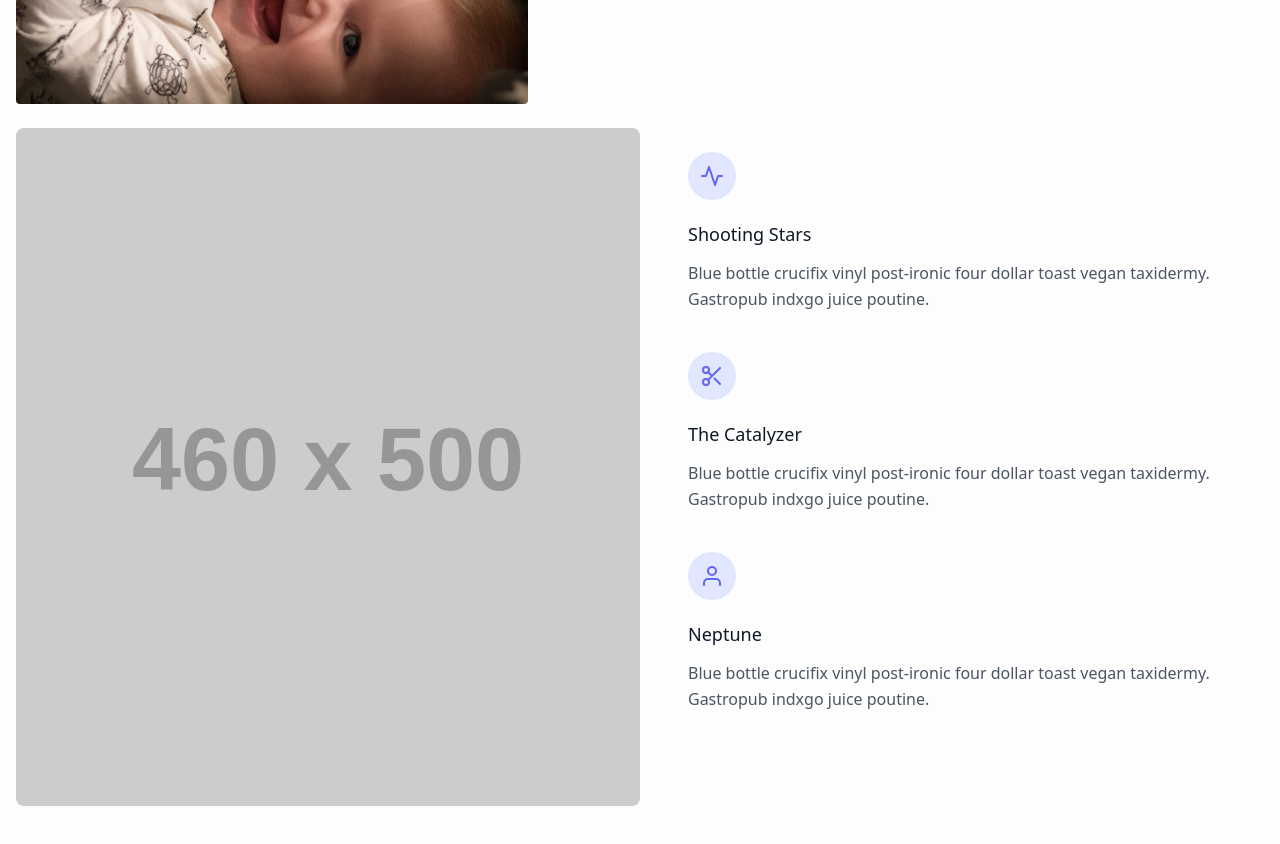
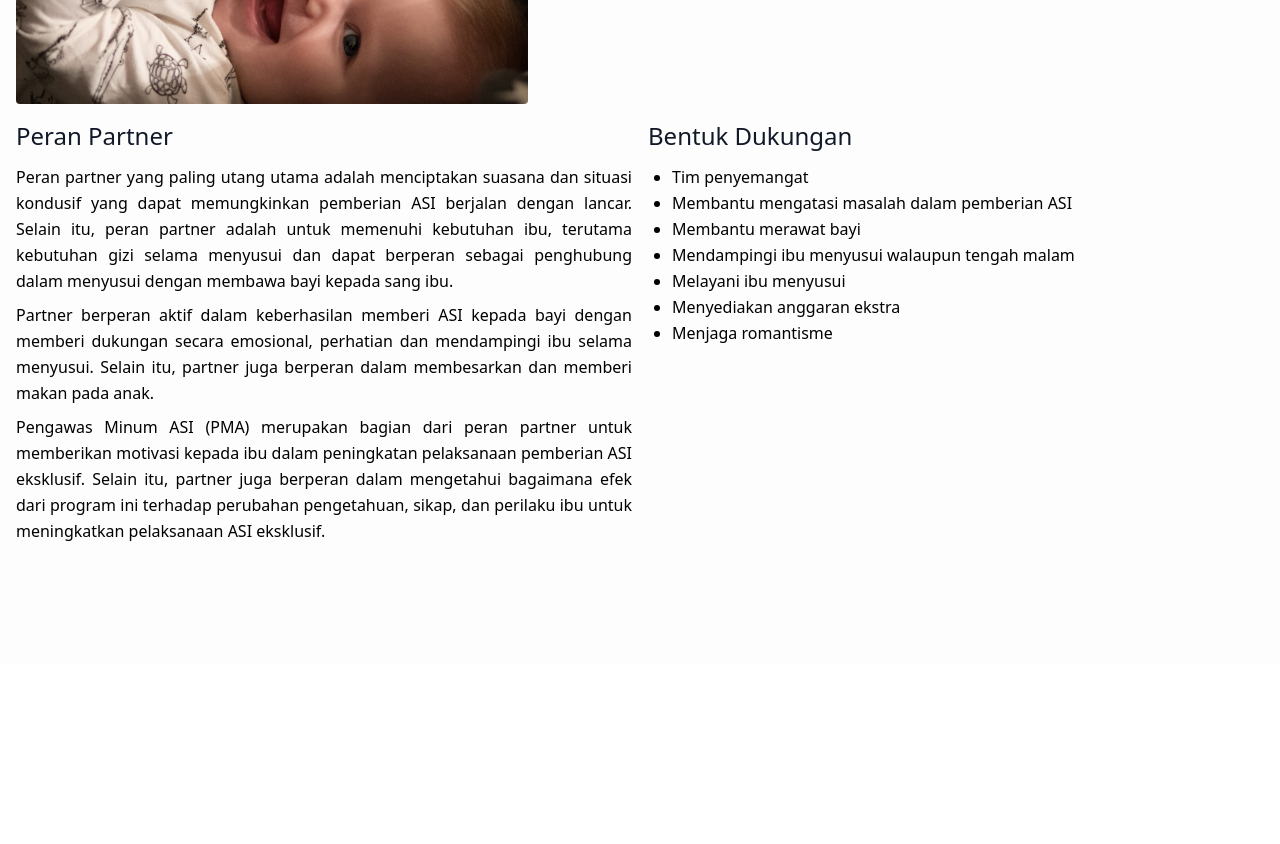
Before and after one commit to TangguhDP/edbusui, a React (Create React App) app: page /edukasi/partner-menyusui in a window 1280 px wide. Shown: the part 760-1604 px from the top of the page. After the commit the page ends 1424 px from the top, so only its background shows below. Built offline with nearby package versions, Linux system fonts and the light colour scheme.

Commit message:
Adding Partner menyusui

```diff
--- /dev/null
+++ b/src/components/TextPartner.js
@@ -0,0 +1,55 @@
+import React from "react";
+
+export default function TextPartner() {
+  return (
+    <div className="grid grid-cols-1 md:grid-cols-2 gap-4 mt-4 mb-6">
+      <div className="flex flex-col lg:items-start items-center w-full">
+        <div className="flex-grow text-justify text-base space-y-2">
+          <h2 className="text-gray-900 text-2xl font-medium mb-3">
+            Peran Partner
+          </h2>
+          <p className="leading-relaxed">
+            Peran partner yang paling utang utama adalah menciptakan suasana dan
+            situasi kondusif yang dapat memungkinkan pemberian ASI berjalan
+            dengan lancar. Selain itu, peran partner adalah untuk memenuhi
+            kebutuhan ibu, terutama kebutuhan gizi selama menyusui dan dapat
+            berperan sebagai penghubung dalam menyusui dengan membawa bayi
+            kepada sang ibu.
+          </p>
+          <p className="leading-relaxed">
+            Partner berperan aktif dalam keberhasilan memberi ASI kepada bayi
+            dengan memberi dukungan secara emosional, perhatian dan mendampingi
+            ibu selama menyusui. Selain itu, partner juga berperan dalam
+            membesarkan dan memberi makan pada anak.
+          </p>
+          <p className="leading-relaxed">
+            Pengawas Minum ASI (PMA) merupakan bagian dari peran partner untuk
+            memberikan motivasi kepada ibu dalam peningkatan pelaksanaan
+            pemberian ASI eksklusif. Selain itu, partner juga berperan dalam
+            mengetahui bagaimana efek dari program ini terhadap perubahan
+            pengetahuan, sikap, dan perilaku ibu untuk meningkatkan pelaksanaan
+            ASI eksklusif.
+          </p>
+        </div>
+      </div>
+      <div className="flex flex-col lg:items-start items-center w-full">
+        <div className="flex-grow text-justify text-base space-y-2">
+          <h2 className="text-gray-900 text-2xl font-medium mb-3">
+            Bentuk Dukungan
+          </h2>
+          <p className="leading-relaxed">
+            <ul className="pl-6 list-disc">
+              <li>Tim penyemangat</li>
+              <li>Membantu mengatasi masalah dalam pemberian ASI</li>
+              <li>Membantu merawat bayi</li>
+              <li>Mendampingi ibu menyusui walaupun tengah malam</li>
+              <li>Melayani ibu menyusui</li>
+              <li>Menyediakan anggaran ekstra</li>
+              <li>Menjaga romantisme</li>
+            </ul>
+          </p>
+        </div>
+      </div>
+    </div>
+  );
+}
--- a/src/pages/Edukasi/Partner.js
+++ b/src/pages/Edukasi/Partner.js
@@ -1,5 +1,6 @@
 import React from "react";
 import Hero from "../../components/Hero";
+import TextPartner from "../../components/TextPartner";
 import Banner from "../../layouts/Banner";
 import { Wrapper } from "../../layouts/Content";
 
@@ -8,95 +9,14 @@
     <>
       <Banner />
       <Wrapper>
-        <Hero img='../images/Partner_Menyusui.png' title="Partner" />
-        <section className="text-gray-600 body-font md:mt-6">
-          <div className="container mx-auto flex flex-wrap">
-            <div className="lg:w-1/2 w-full mb-10 lg:mb-0 rounded-lg overflow-hidden">
-              <img
-                alt="feature"
-                className="object-cover object-center h-full w-full"
-                src="https://dummyimage.com/460x500"
-              />
-            </div>
-            <div className="flex flex-col flex-wrap lg:py-6 -mb-10 lg:w-1/2 lg:pl-12 lg:text-left text-center">
-              <div className="flex flex-col mb-10 lg:items-start items-center">
-                <div className="w-12 h-12 inline-flex items-center justify-center rounded-full bg-indigo-100 text-indigo-500 mb-5">
-                  <svg
-                    fill="none"
-                    stroke="currentColor"
-                    strokeLinecap="round"
-                    strokeLinejoin="round"
-                    strokeWidth={2}
-                    className="w-6 h-6"
-                    viewBox="0 0 24 24"
-                  >
-                    <path d="M22 12h-4l-3 9L9 3l-3 9H2" />
-                  </svg>
-                </div>
-                <div className="flex-grow">
-                  <h2 className="text-gray-900 text-lg title-font font-medium mb-3">
-                    Shooting Stars
-                  </h2>
-                  <p className="leading-relaxed text-base">
-                    Blue bottle crucifix vinyl post-ironic four dollar toast
-                    vegan taxidermy. Gastropub indxgo juice poutine.
-                  </p>
-                </div>
-              </div>
-              <div className="flex flex-col mb-10 lg:items-start items-center">
-                <div className="w-12 h-12 inline-flex items-center justify-center rounded-full bg-indigo-100 text-indigo-500 mb-5">
-                  <svg
-                    fill="none"
-                    stroke="currentColor"
-                    strokeLinecap="round"
-                    strokeLinejoin="round"
-                    strokeWidth={2}
-                    className="w-6 h-6"
-                    viewBox="0 0 24 24"
-                  >
-                    <circle cx={6} cy={6} r={3} />
-                    <circle cx={6} cy={18} r={3} />
-                    <path d="M20 4L8.12 15.88M14.47 14.48L20 20M8.12 8.12L12 12" />
-                  </svg>
-                </div>
-                <div className="flex-grow">
-                  <h2 className="text-gray-900 text-lg title-font font-medium mb-3">
-                    The Catalyzer
-                  </h2>
-                  <p className="leading-relaxed text-base">
-                    Blue bottle crucifix vinyl post-ironic four dollar toast
-                    vegan taxidermy. Gastropub indxgo juice poutine.
-                  </p>
-                </div>
-              </div>
-              <div className="flex flex-col mb-10 lg:items-start items-center">
-                <div className="w-12 h-12 inline-flex items-center justify-center rounded-full bg-indigo-100 text-indigo-500 mb-5">
-                  <svg
-                    fill="none"
-                    stroke="currentColor"
-                    strokeLinecap="round"
-                    strokeLinejoin="round"
-                    strokeWidth={2}
-                    className="w-6 h-6"
-                    viewBox="0 0 24 24"
-                  >
-                    <path d="M20 21v-2a4 4 0 00-4-4H8a4 4 0 00-4 4v2" />
-                    <circle cx={12} cy={7} r={4} />
-                  </svg>
-                </div>
-                <div className="flex-grow">
-                  <h2 className="text-gray-900 text-lg title-font font-medium mb-3">
-                    Neptune
-                  </h2>
-                  <p className="leading-relaxed text-base">
-                    Blue bottle crucifix vinyl post-ironic four dollar toast
-                    vegan taxidermy. Gastropub indxgo juice poutine.
-                  </p>
-                </div>
-              </div>
-            </div>
-          </div>
-        </section>
+        <Hero
+          img="../images/Partner_Menyusui.png"
+          title="Partner"
+          desc="Proses menyusui si kecil akan terasa lebih mudah jika ada orang terdekat yang ikut hadir mendukung dan menyemangati. karena pada masa seperti itu, ibu akan sangat membutuhkan informasi, istirahat, dan waktu untuk belajar.
+          Hal yang terpenting adalah membutuhkan dukungan moral dan komitmen yang menjanjikan dari orang terdekat agar proses menyusui menjadi sukses.
+          "
+        />
+        <TextPartner />
       </Wrapper>
     </>
   );
```
